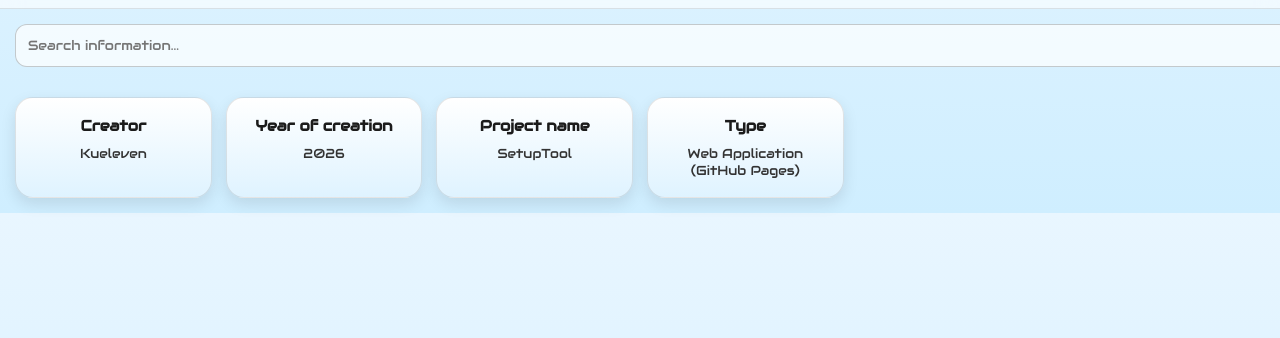
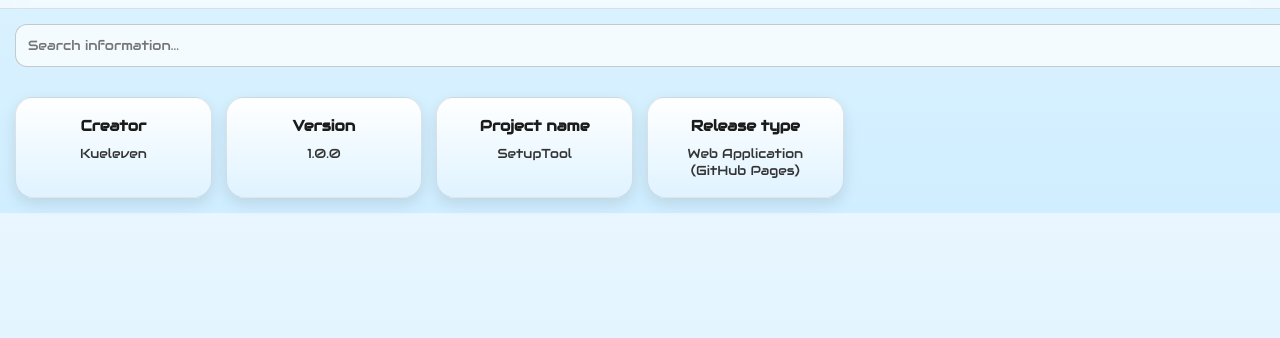
Before and after one commit to Kubassso/SetupTool, a plain HTML site: page info.html in a window 1280 px wide. Shown: the part 272-610 px from the top of the page. Drawn offline with Linux system fonts and the light colour scheme.

Commit message:
Update info.html

```diff
--- a/info.html
+++ b/info.html
@@ -17,7 +17,6 @@
   color: #1b1b1b;
 }
 
-/* TOP BAR */
 .topbar {
   display: flex;
   justify-content: center;
@@ -35,7 +34,6 @@
   filter: drop-shadow(0px 10px 25px rgba(0,0,0,0.25));
 }
 
-/* SEARCH */
 #search {
   margin: 15px;
   padding: 12px;
@@ -47,7 +45,6 @@
   font-family: inherit;
 }
 
-/* GRID */
 .grid {
   display: grid;
   grid-template-columns: repeat(auto-fill, minmax(180px, 1fr));
@@ -55,7 +52,6 @@
   padding: 15px;
 }
 
-/* CARD */
 .card {
   background: linear-gradient(180deg, #ffffff, #dff3ff);
   border-radius: 18px;
@@ -96,22 +92,21 @@
 <div id="content" class="grid"></div>
 
 <script>
-// DATA (zamiast plików)
 const data = [
   {
     name: "Creator",
     info: "Kueleven"
   },
   {
-    name: "Year of creation",
-    info: "2026"
+    name: "Version",
+    info: "1.0.0"
   },
   {
     name: "Project name",
     info: "SetupTool"
   },
   {
-    name: "Type",
+    name: "Release type",
     info: "Web Application (GitHub Pages)"
   }
 ];
@@ -135,7 +130,6 @@
 
 render(data);
 
-// SEARCH
 document.getElementById("search").addEventListener("input", e => {
   const value = e.target.value.toLowerCase();
 
```
